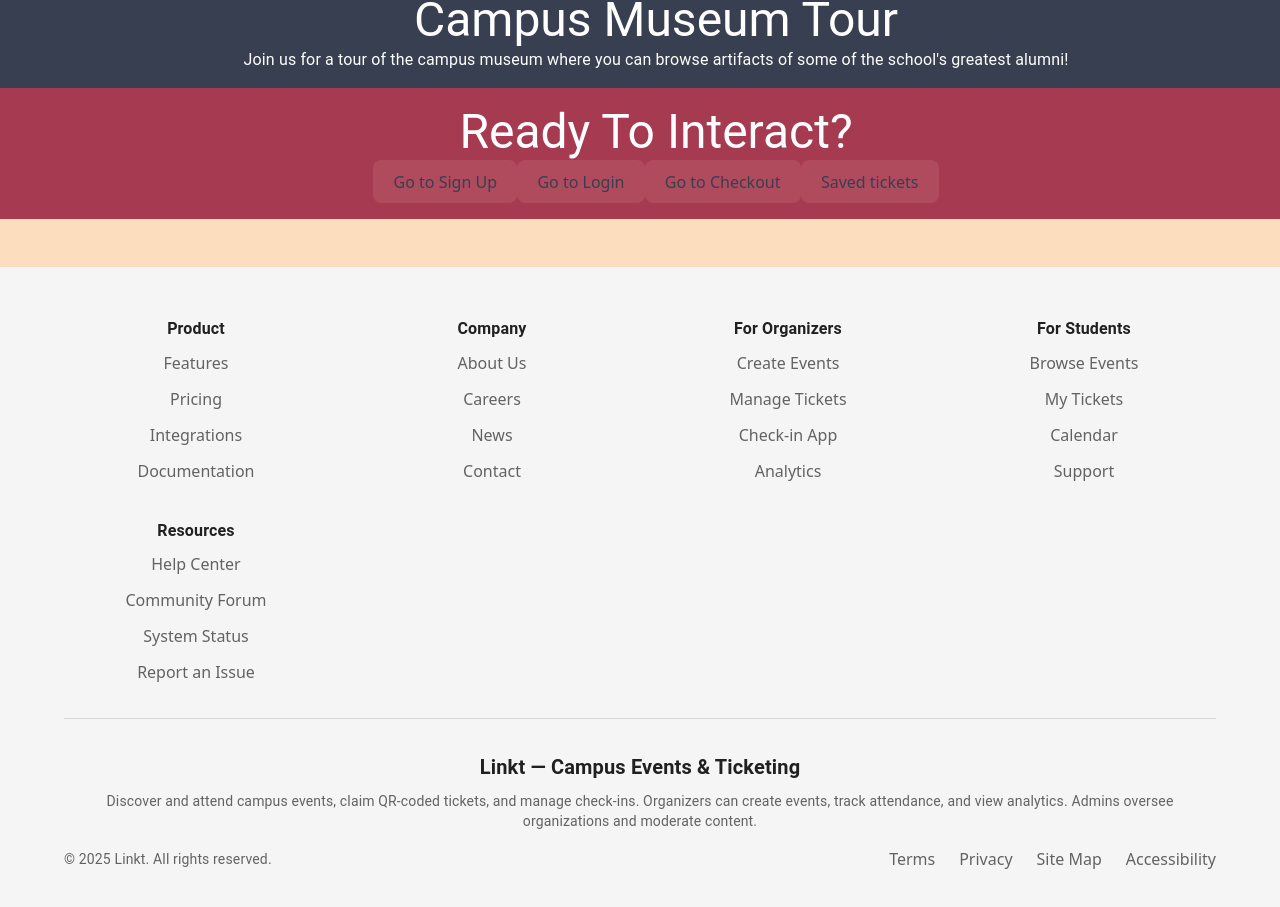
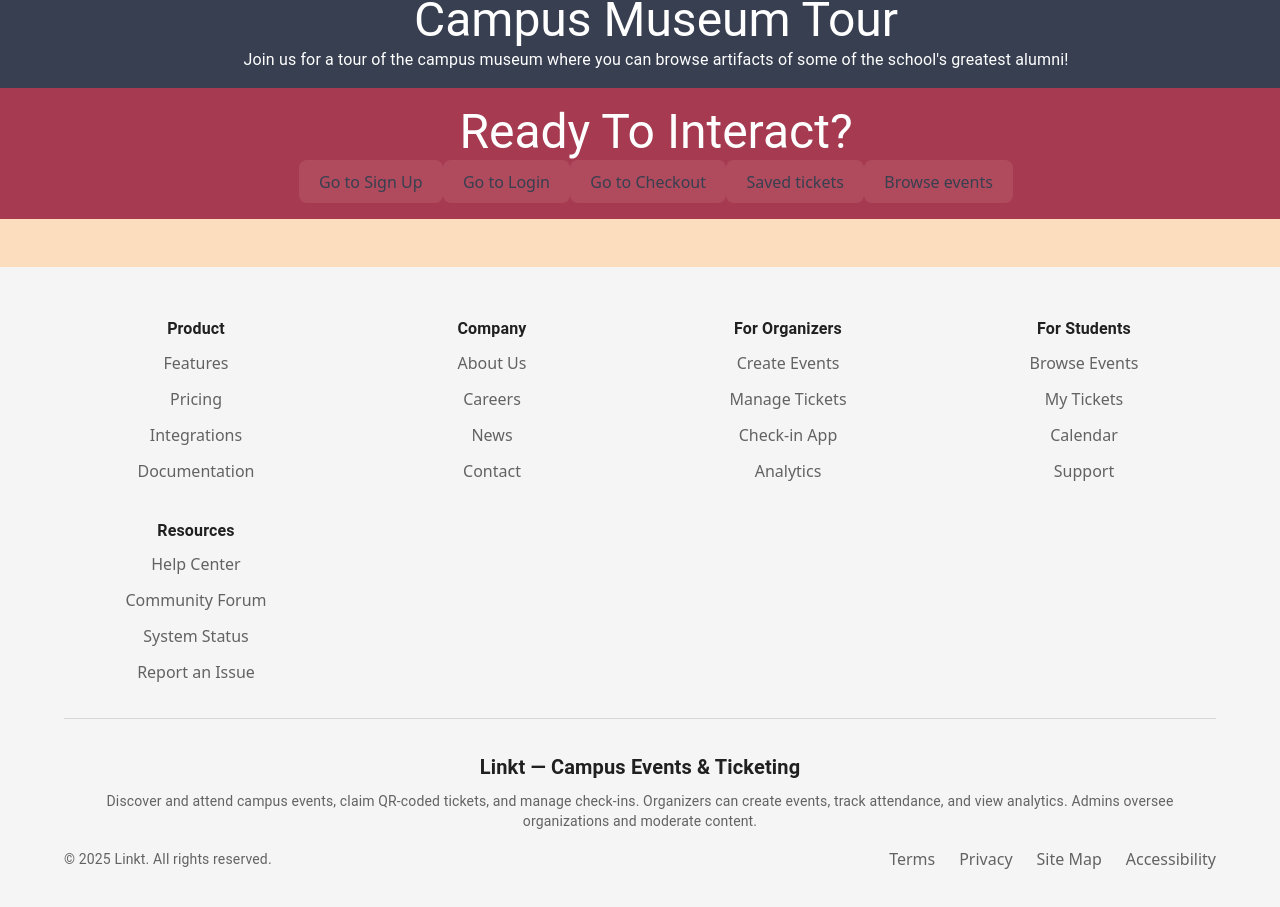
Before and after one commit to RenaudBernier/linkt, a React (Vite) app in the folder frontend/my-react-app/: page / in a window 1280 px wide. Shown: the part 1558-2465 px from the top of the page. Built offline with nearby package versions, Linux system fonts and the light colour scheme.

Commit message:
Added browse events button

```diff
--- a/frontend/my-react-app/src/App.tsx
+++ b/frontend/my-react-app/src/App.tsx
@@ -110,6 +110,9 @@ function Home() {
                 <button onClick={() => navigate('/savedtickets')}>
                     Saved tickets
                  </button>
+                <button onClick={() => navigate('/events')}>
+                    Browse events
+                </button>
       </Box>
         </>
     );
```
